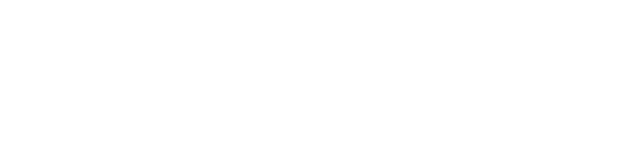
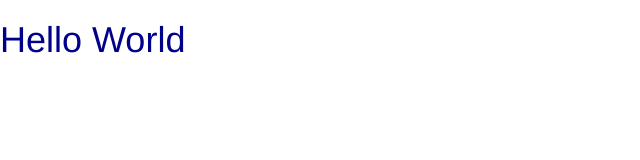
Before and after one commit to sultanaslam/winsome, a website built with webpack: page dist/index.html in a window 1280 px wide. Shown: the whole page, without its empty margins (0-640 px from the left). Built offline with Linux system fonts and the light colour scheme.

Commit message:
Webpack Complete Config Plus Workflow

```diff
--- a/src/css/styles.scss
+++ b/src/css/styles.scss
@@ -0,0 +1,5 @@
+body{
+	h1{
+		color: darkblue;
+	}
+}
--- a/src/js/index.js
+++ b/src/js/index.js
@@ -1 +1,3 @@
+import '../css/styles.scss'
+import '../../node_modules/bootstrap/dist/css/bootstrap.css'
 console.log(`Loading...`);
```
Also changed, not shown: dist/css/styles.css, dist/index.html, dist/js/bundle.js.
